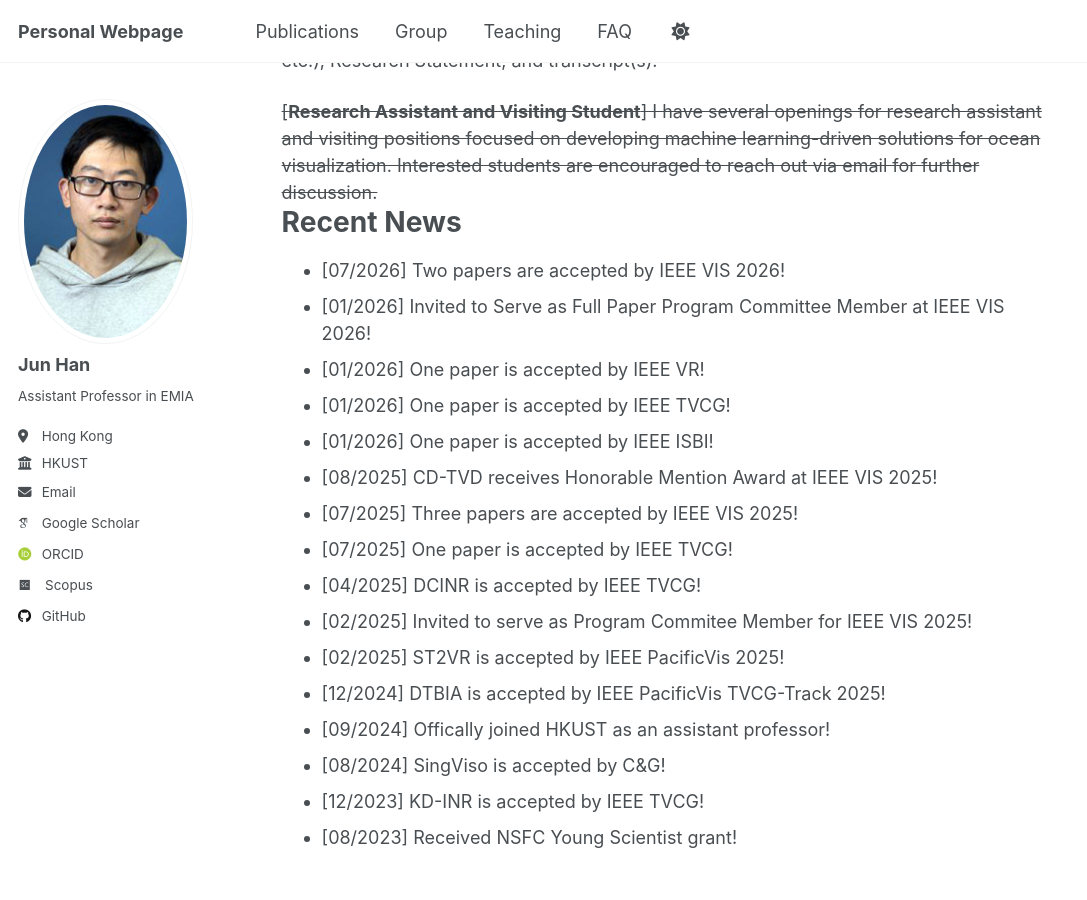
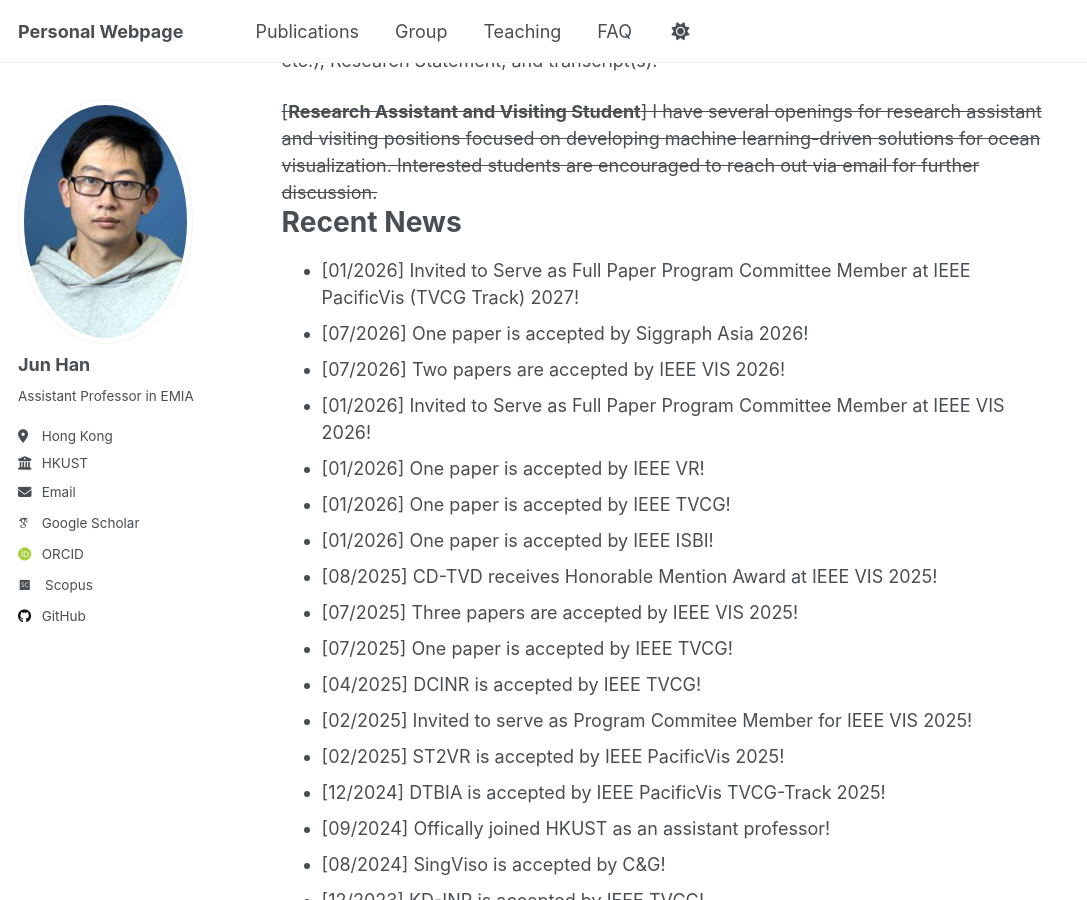
Before and after one commit to stevenhan1991/stevenhan1991.github.io, a Jekyll site: the page built from _pages/about.md, in a window 1280 px wide and 900 px high, scrolled down 1122 px. Shown: the whole window, without its empty margins (0-1087 px from the left). Built offline with Jekyll 4.4.1, drawn with Linux system fonts in a browser that asks for light colours; some web fonts are replaced.

Commit message:
Update about.md

```diff
--- a/_pages/about.md
+++ b/_pages/about.md
@@ -39,6 +39,8 @@ Materials include: CV (education background, academic ranking, list of papers/pr
 
 <h1 id="recent-news">Recent News</h1>
 <ul>
+  <li>[01/2026] Invited to Serve as Full Paper Program Committee Member at IEEE PacificVis (TVCG Track) 2027!</li>
+  <li>[07/2026] One paper is accepted by Siggraph  Asia 2026!</li>
   <li>[07/2026] Two papers are accepted by IEEE VIS 2026!</li>
   <li>[01/2026] Invited to Serve as Full Paper Program Committee Member at IEEE VIS 2026!</li>
   <li>[01/2026] One paper is accepted by IEEE VR!</li>
```
